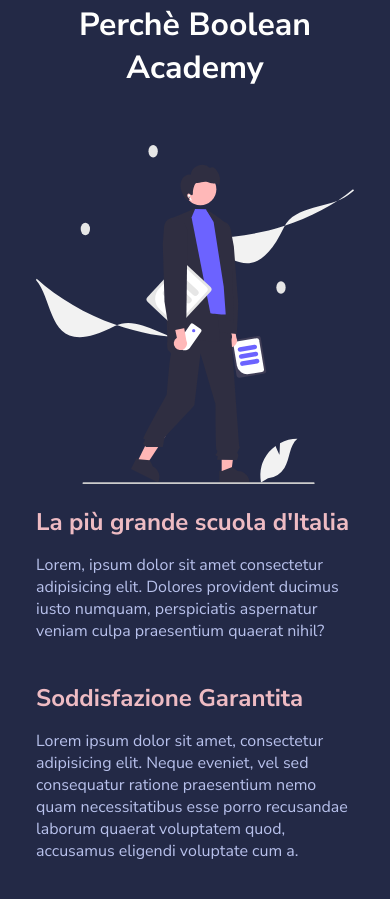
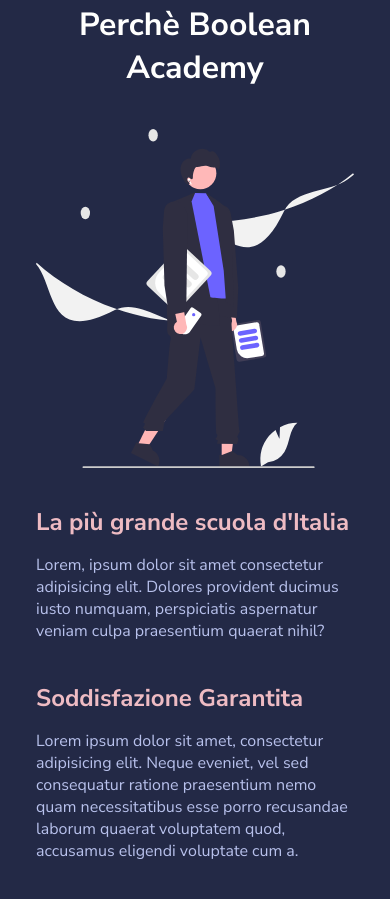
Before and after one commit to SalvatoreStefanelli/html-css-resp-wannabe, a plain HTML site: page index.html in a window 390 px wide. Shown: the part 2433-3332 px from the top of the page. Drawn offline with Linux system fonts and the light colour scheme.

Commit message:
correct ex

```diff
--- a/css/style.css
+++ b/css/style.css
@@ -160,7 +160,7 @@
 
     .why-us .col-left {
         width: 100%;
-        padding: 1rem;
+        margin-bottom: 2rem;
     }
 
     .why-us .col-right {
```
